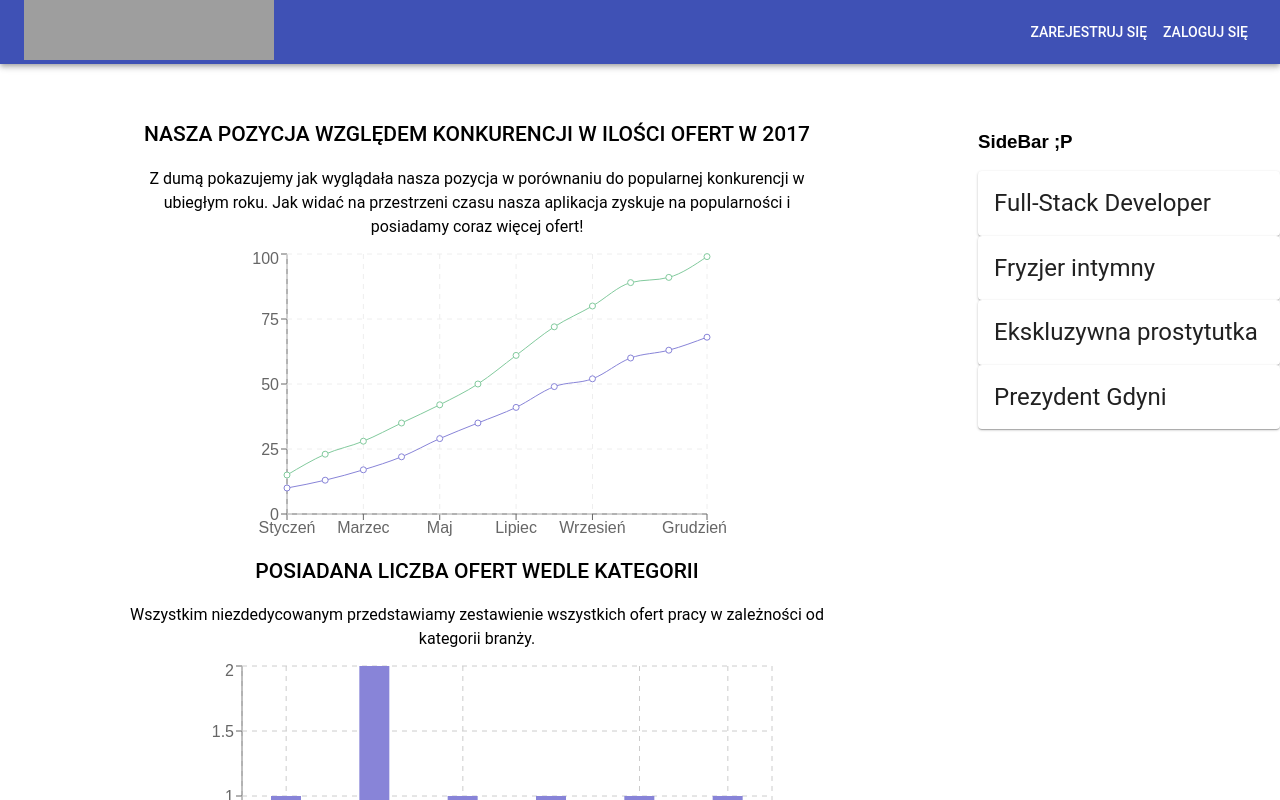
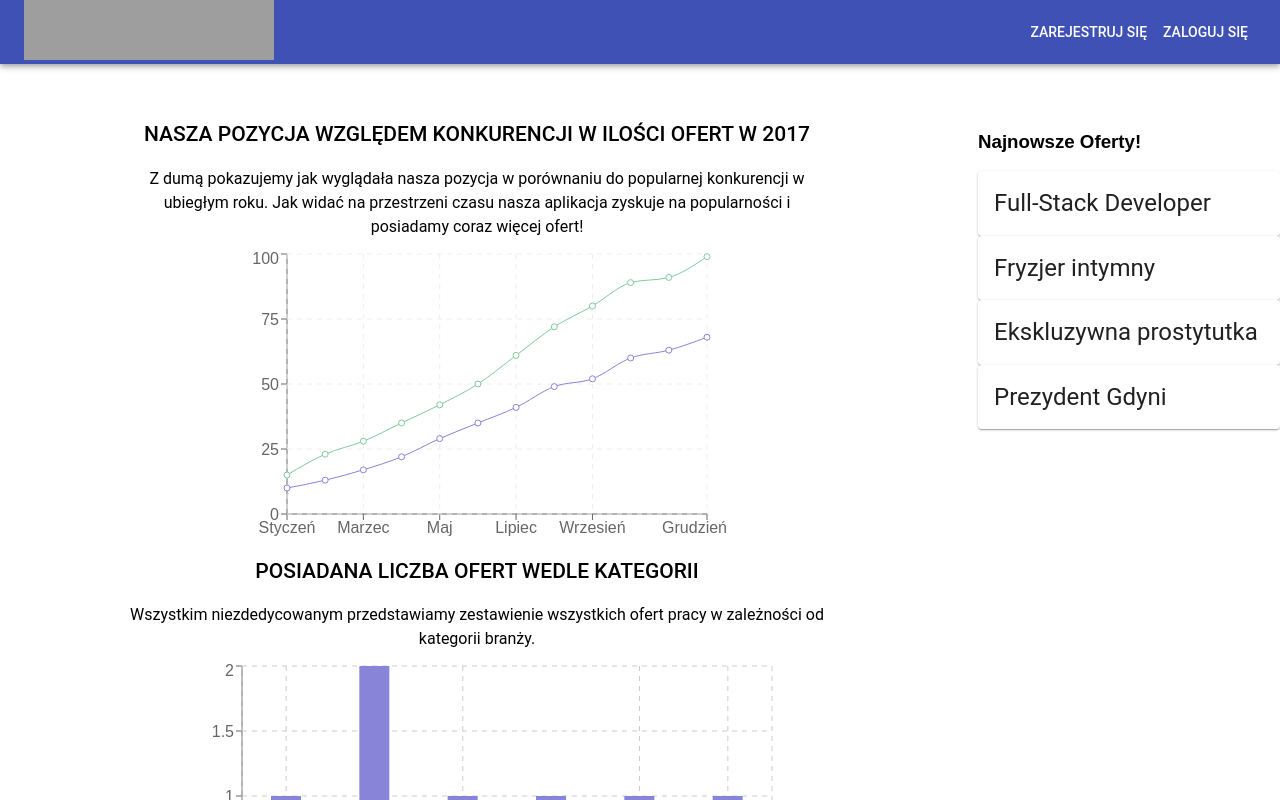
Before and after one commit to infoshareacademy/jfdz9-sami_swoi-app, a React (Create React App) app: page / in a window 1280 px wide. Shown: the top 800 px of the page. Built offline with nearby package versions, Linux system fonts and the light colour scheme; grey boxes are pictures that could not be loaded.

Commit message:
changed name of sideBar

```diff
--- a/src/components/SideBar/SideBar.js
+++ b/src/components/SideBar/SideBar.js
@@ -43,7 +43,7 @@ class Sidebar extends Component {
             <div className='ui segment pushable'>
                 <div className='pusher'>
                     <div className='ui basic segment'>
-                        <h3 className='ui header'>SideBar ;P</h3>
+                        <h3 className='ui header'>Najnowsze Oferty!</h3>
                         {
                             this.state.filteredJobOffers.map(offer=>{
                                 return(
```
